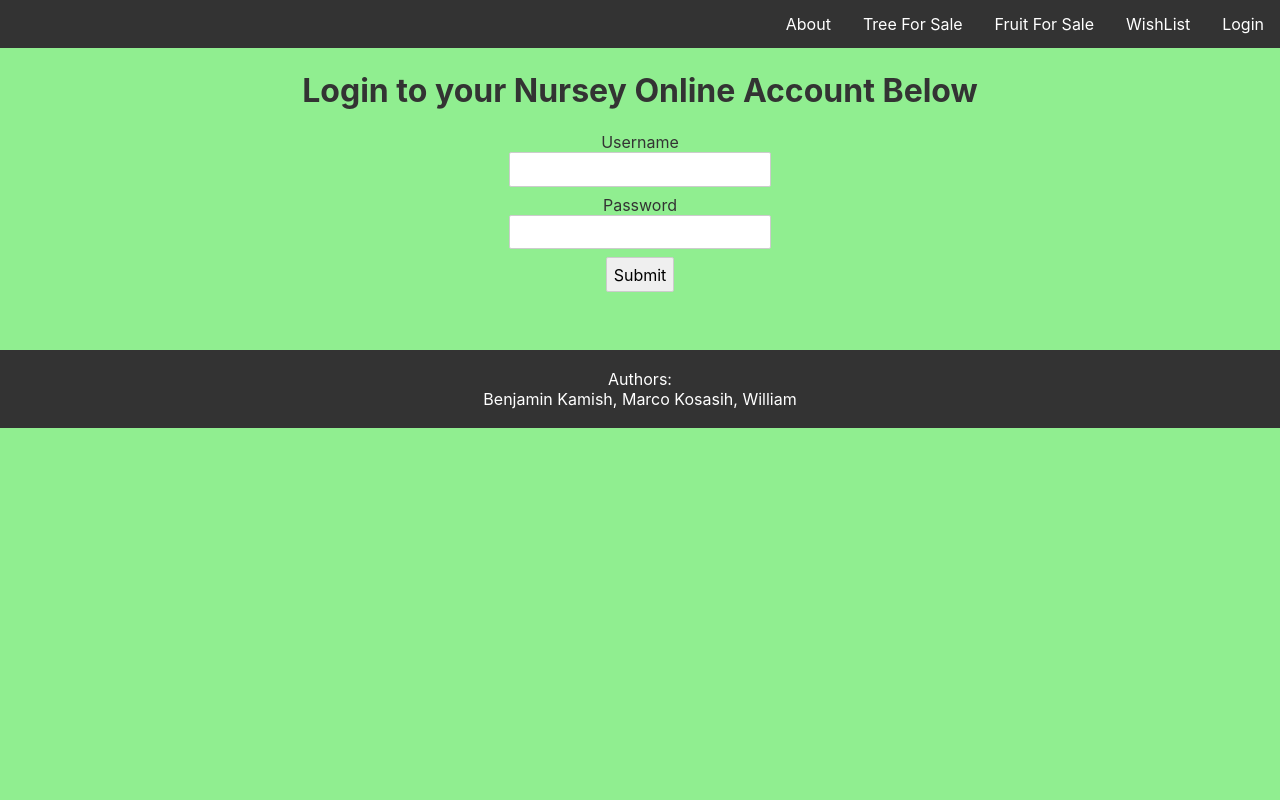
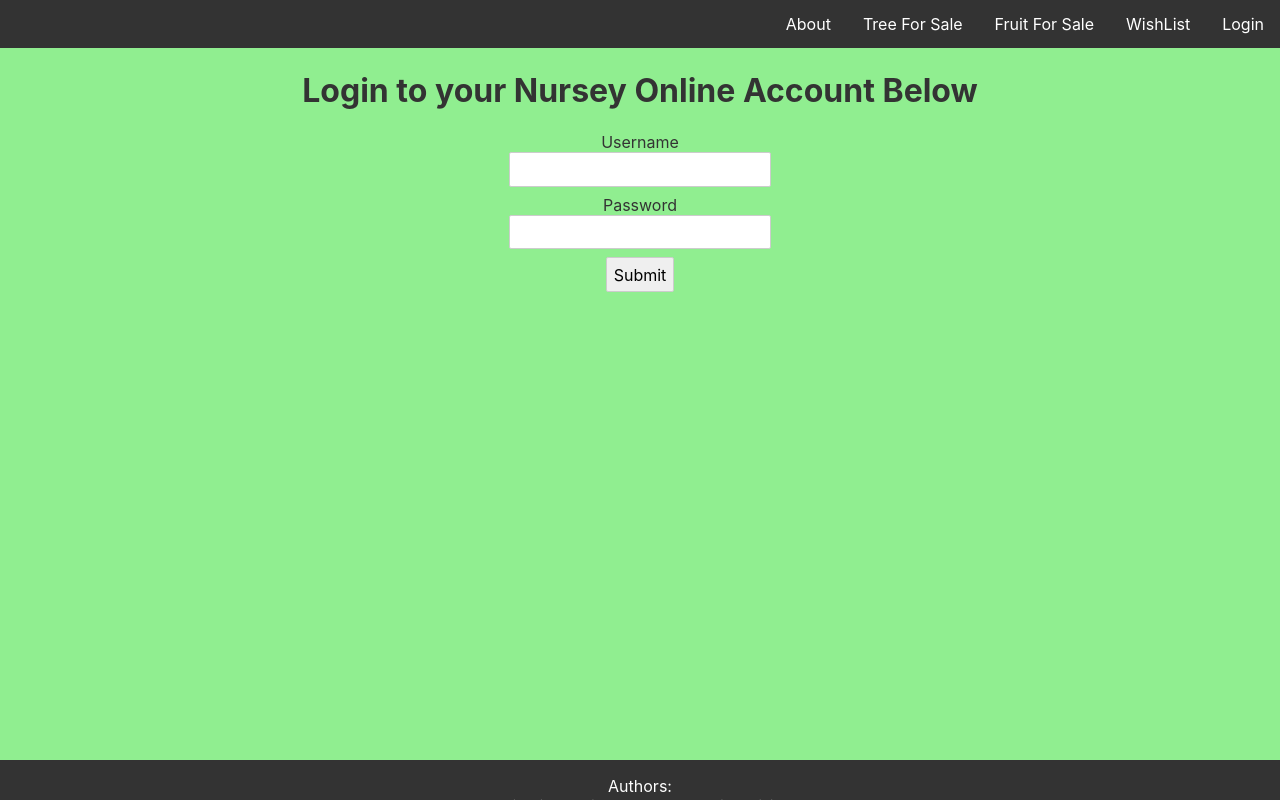
Before and after one commit to Wozberry12/NurseryOnline, a Svelte app: page / in a window 1280 px wide. Built offline with nearby package versions, Linux system fonts and the light colour scheme.

Commit message:
fixed footer

```diff
--- a/public/global.css
+++ b/public/global.css
@@ -87,9 +87,11 @@ button:focus {
 	text-align: center;
 } */
 footer {
-	margin-top: 50px;
 	text-align: center;
-	padding: 3px;
+	bottom: 0;
 	background-color: #333;
 	color: white;
+	position: fixed;
+	width: 100%;
+	height: 40px;
   }
```
